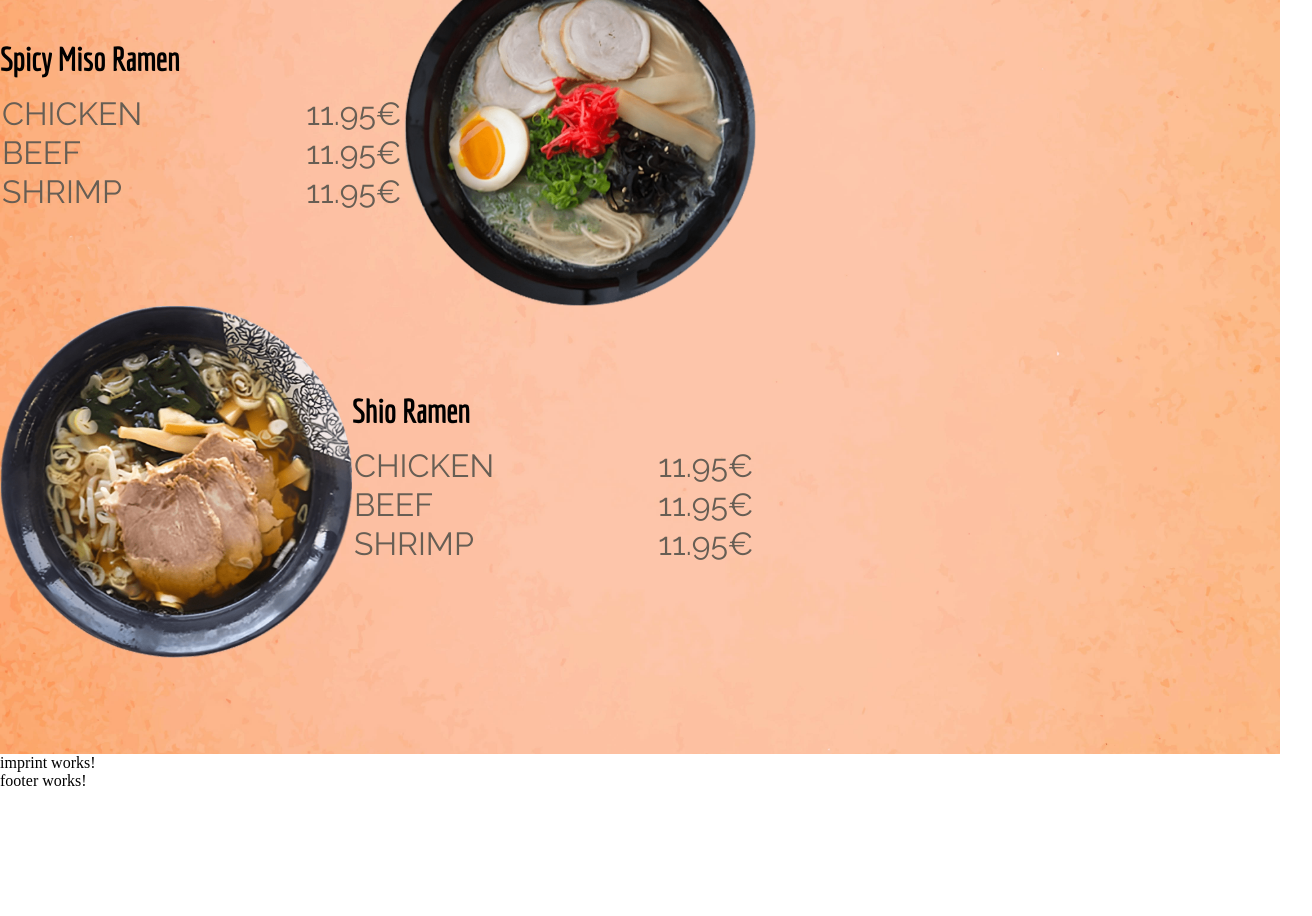
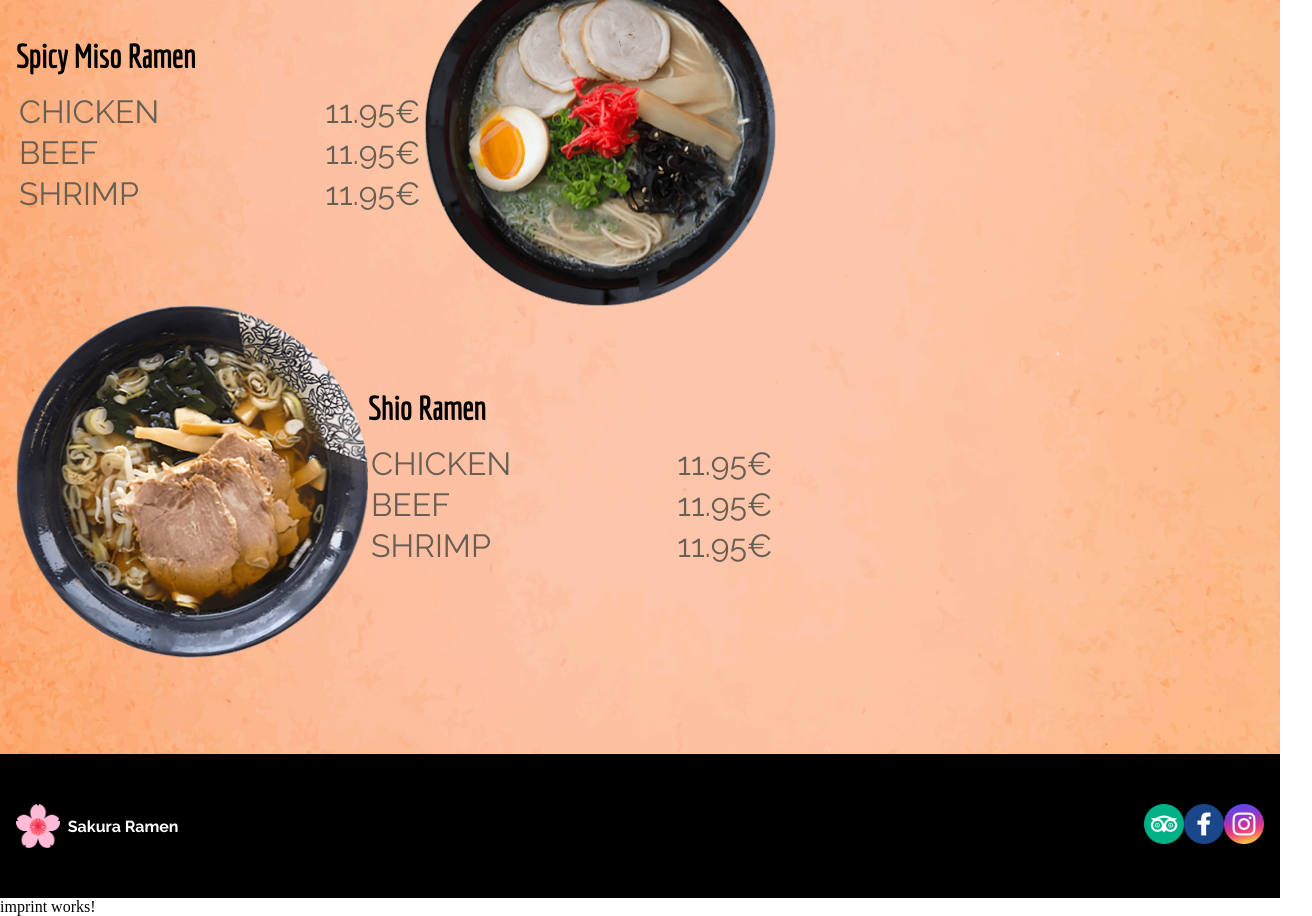
Before and after one commit to Winktory1304/Sakura-Ramen-Angular, an Angular app: page / in a window 1280 px wide. Shown: the part 1880-2796 px from the top of the page, 1312 px wide, since content can reach past the window. Before the commit the page ends 2670 px from the top, so only its background shows below. Built offline with nearby package versions, Linux system fonts and the light colour scheme.

Commit message:
style footer and our menu

```diff
--- a/src/app/app.component.html
+++ b/src/app/app.component.html
@@ -2,5 +2,5 @@
 <router-outlet></router-outlet >
 
 <app-main-content></app-main-content>
+<app-footer></app-footer>
 <app-imprint></app-imprint>
-<app-footer></app-footer>
--- a/src/app/main-content/how-to-order/how-to-order.component.scss
+++ b/src/app/main-content/how-to-order/how-to-order.component.scss
@@ -1,6 +1,6 @@
 *{
     margin:0;
-    padding: 0;
+
     box-sizing: border-box;
 }
 
--- a/src/app/main-content/our-menu/our-menu.component.scss
+++ b/src/app/main-content/our-menu/our-menu.component.scss
@@ -1,6 +1,5 @@
 * {
     margin: 0;
-    padding: 0;
     box-sizing: border-box;
 }
 
@@ -35,7 +34,7 @@ section {
         display: flex;
         align-items: center;
 
-        .h3-and-tabele {}
+
 
         .auswahl {
             justify-content: flex-end;
--- a/src/app/shared/components/footer/footer.component.html
+++ b/src/app/shared/components/footer/footer.component.html
@@ -1 +1,11 @@
-<p>footer works!</p>
+<section>
+    <div class="logo-footer">
+        <img src="./../../../../assets/img/2. Sakura Logo@3x.png">
+        <span>Sakura Ramen</span>
+    </div>
+    <div class="social-media-footer">
+        <img src="./../../../../assets/img/3.Tripadvisor@3x.png">
+        <img src="./../../../../assets/img/4. Facebook@3x.png">
+        <img src="./../../../../assets/img/5. Instagrram@3x.png">
+    </div>
+</section>
--- a/src/app/shared/components/footer/footer.component.scss
+++ b/src/app/shared/components/footer/footer.component.scss
@@ -0,0 +1,35 @@
+section {
+    display: flex;
+    height: 144px;
+    background-color: black;
+    align-items: center;
+    justify-content: space-between;
+
+
+    span {
+        color: white;
+        height: 44px;
+        display: flex;
+        align-items: center;
+        justify-content: center;
+    }
+
+    .logo-footer {
+        display: flex;
+        align-items: center;
+        gap: 8px;
+        font-family: 'Raleway', sans-serif;
+        font-weight: bold;
+
+        img {
+            height: 44px;
+        }
+    }
+
+    .social-media-footer {
+        img {
+            width: 40px;
+            height: 40px;
+        }
+    }
+}
--- a/src/styles.scss
+++ b/src/styles.scss
@@ -1,6 +1,11 @@
 /* You can add global styles to this file, and also import other style files */
 * {
     margin: 0;
+
+}
+section{
+    padding-left: 16px;
+    padding-right: 16px;
 }
 
 
```
